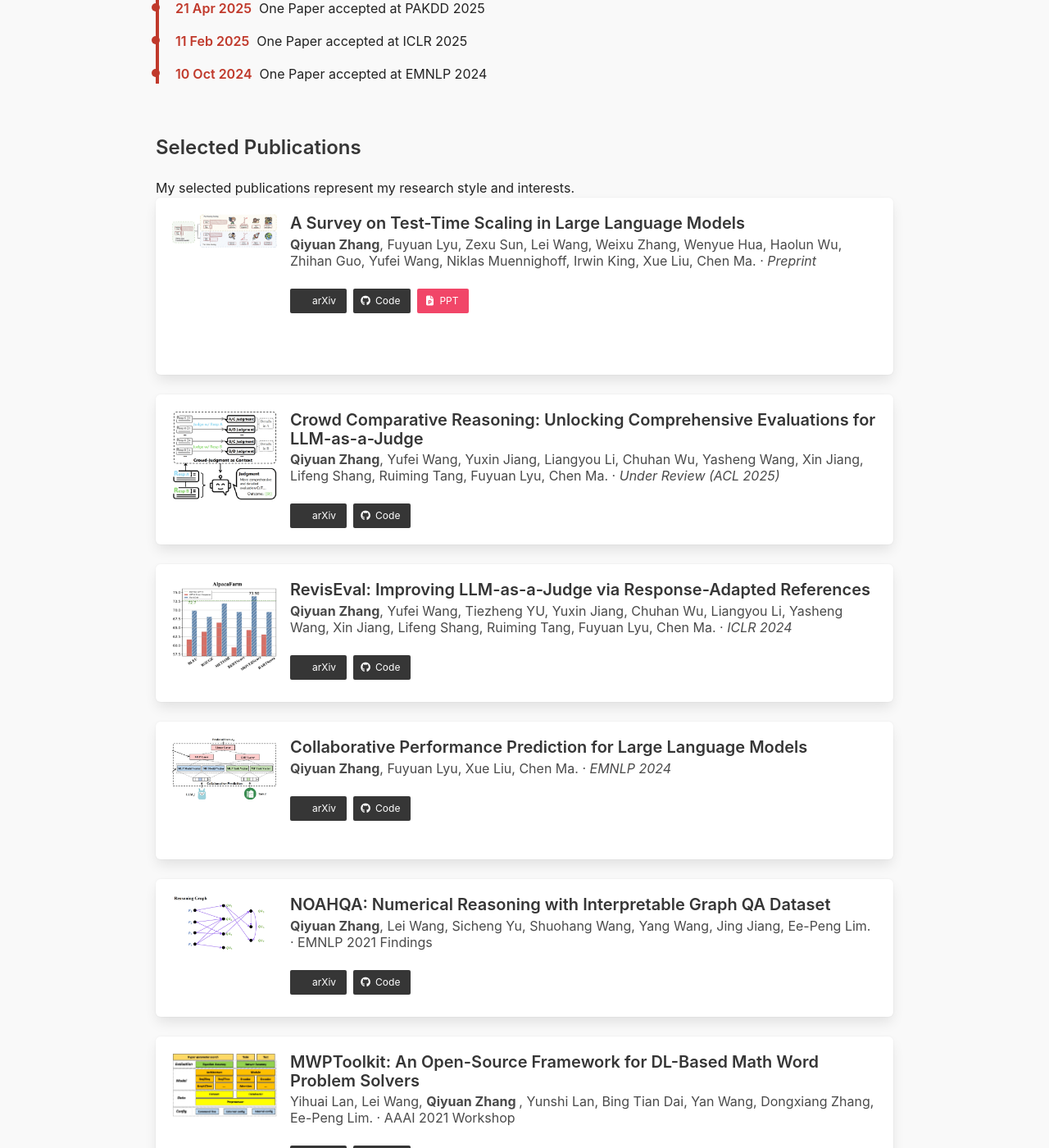
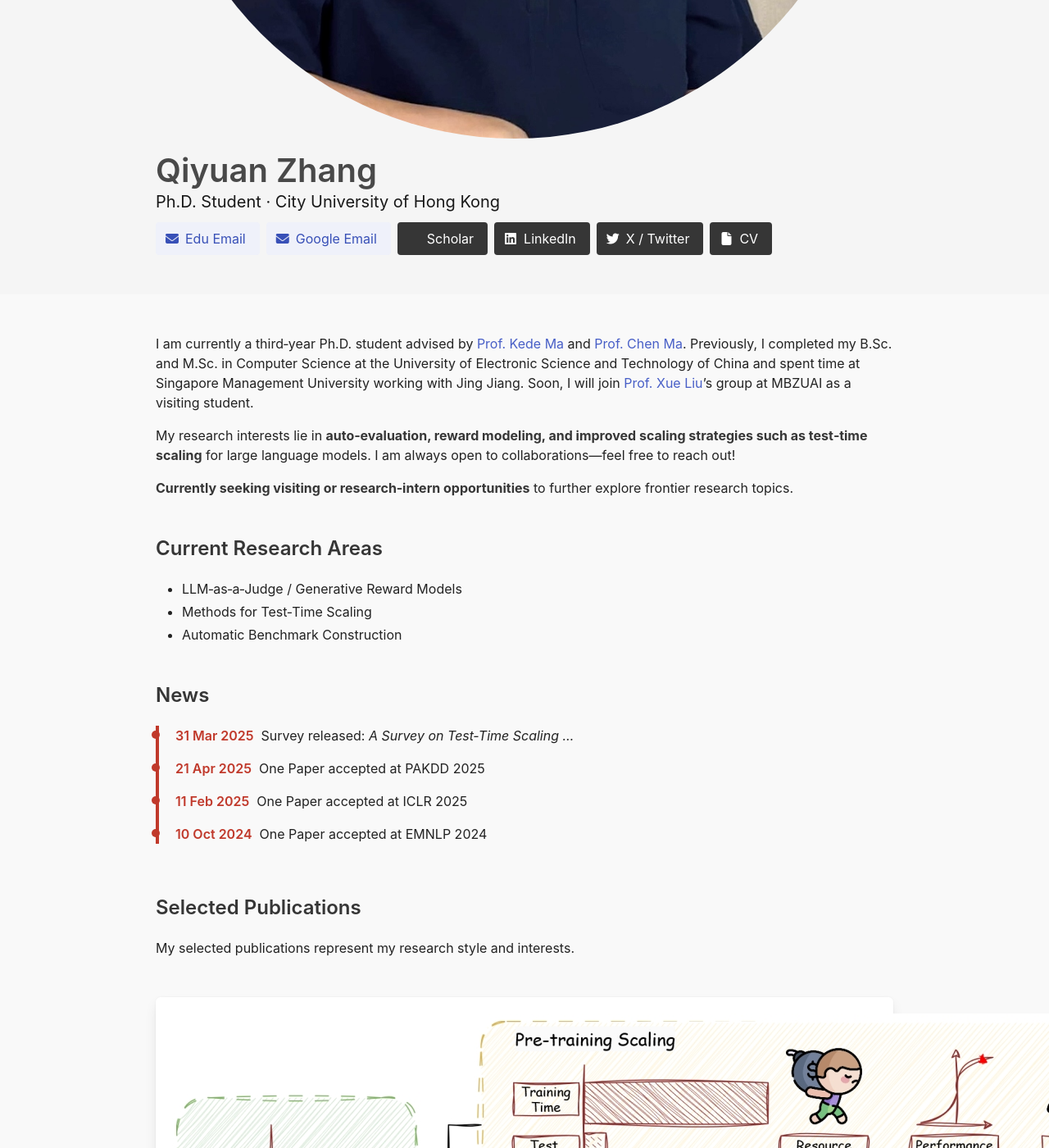
Before and after one commit to zhangqiyuan-rico/zhangqiyuan-rico.github.io, a Jekyll site: the page index.html, which Jekyll copies as it is, in a window 1280 px wide and 1400 px high, scrolled down 934 px. Shown: the whole window at 82% size. Built offline with Jekyll 4.4.1, drawn with Linux system fonts in a browser that asks for light colours; a style sheet for code colours, icons or effects is not loaded.

Commit message:
Update index.html

```diff
--- a/index.html
+++ b/index.html
@@ -67,7 +67,7 @@
   <section class="hero is-light">
     <div class="hero-body">
       <div class="container is-flex is-align-items-center is-flex-wrap-wrap">
-        <figure class="image is-128x128 mr-5 mb-4">
+        <figure class="image is-200x200 mr-5 mb-4">
           <img class="is-rounded" src="images/zqy.jpg" alt="Qiyuan Zhang">
         </figure>
         <div>
@@ -122,14 +122,13 @@
 <section class="section pt-0">
   <div class="container">
     <h2 class="title is-4">Selected Publications</h2>
-    <p>My selected publications represent my research style and interests.</p>
-    <p>  </p>
+    <p>My selected publications represent my research style and interests.</p><br><br>
     <div class="box">
       <article class="media">
         <figure class="media-left">
-          <p class="image is-128x128">
+          <p class="image is-200x200">
             <img src="images/tts_survey.png" alt="TTS Survey">
-          </p><br><br>
+          </p>
         </figure>
         <div class="media-content">
           <p class="title is-5">A Survey on Test-Time Scaling in Large Language Models</p>
@@ -146,7 +145,7 @@
     <div class="box">
       <article class="media">
         <figure class="media-left">
-          <p class="image is-128x128">
+          <p class="image is-200x200">
             <img src="images/cce.png" alt="CCE">
           </p>
         </figure>
@@ -164,7 +163,7 @@
     <div class="box">
       <article class="media">
         <figure class="media-left">
-          <p class="image is-128x128">
+          <p class="image is-200x200">
             <img src="images/reviseval.png" alt="RevisEval">
           </p>
         </figure>
@@ -182,7 +181,7 @@
     <div class="box">
       <article class="media">
         <figure class="media-left">
-          <p class="image is-128x128">
+          <p class="image is-200x200">
             <img src="images/cpp.png" alt="CPP">
           </p>
         </figure>
@@ -200,7 +199,7 @@
     <div class="box">
       <article class="media">
         <figure class="media-left">
-          <p class="image is-128x128">
+          <p class="image is-200x200">
             <img src="/images/noahqa.png" alt="NOAHQA">
           </p>
         </figure>
@@ -218,7 +217,7 @@
     <div class="box">
       <article class="media">
         <figure class="media-left">
-          <p class="image is-128x128">
+          <p class="image is-200x200">
             <img src="images/toolkit.png" alt="MWPToolkit">
           </p>
         </figure>
```
